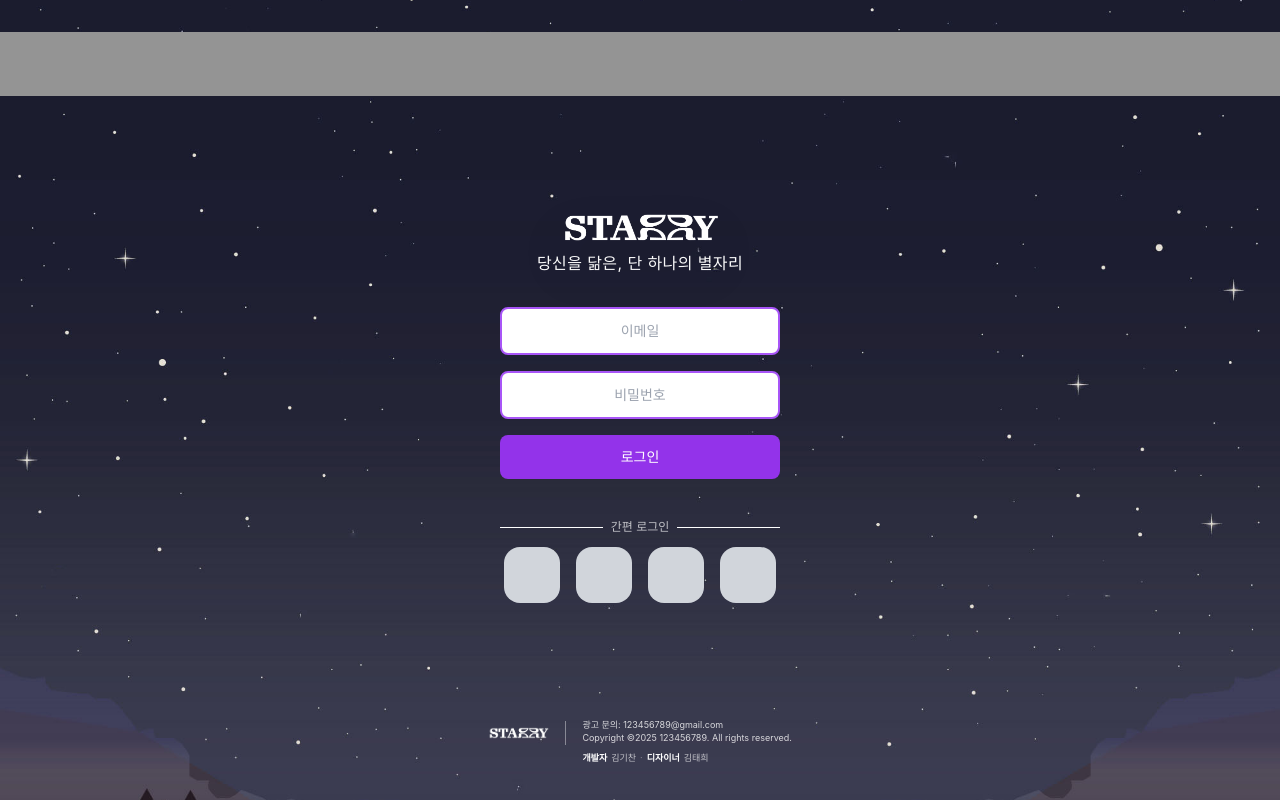
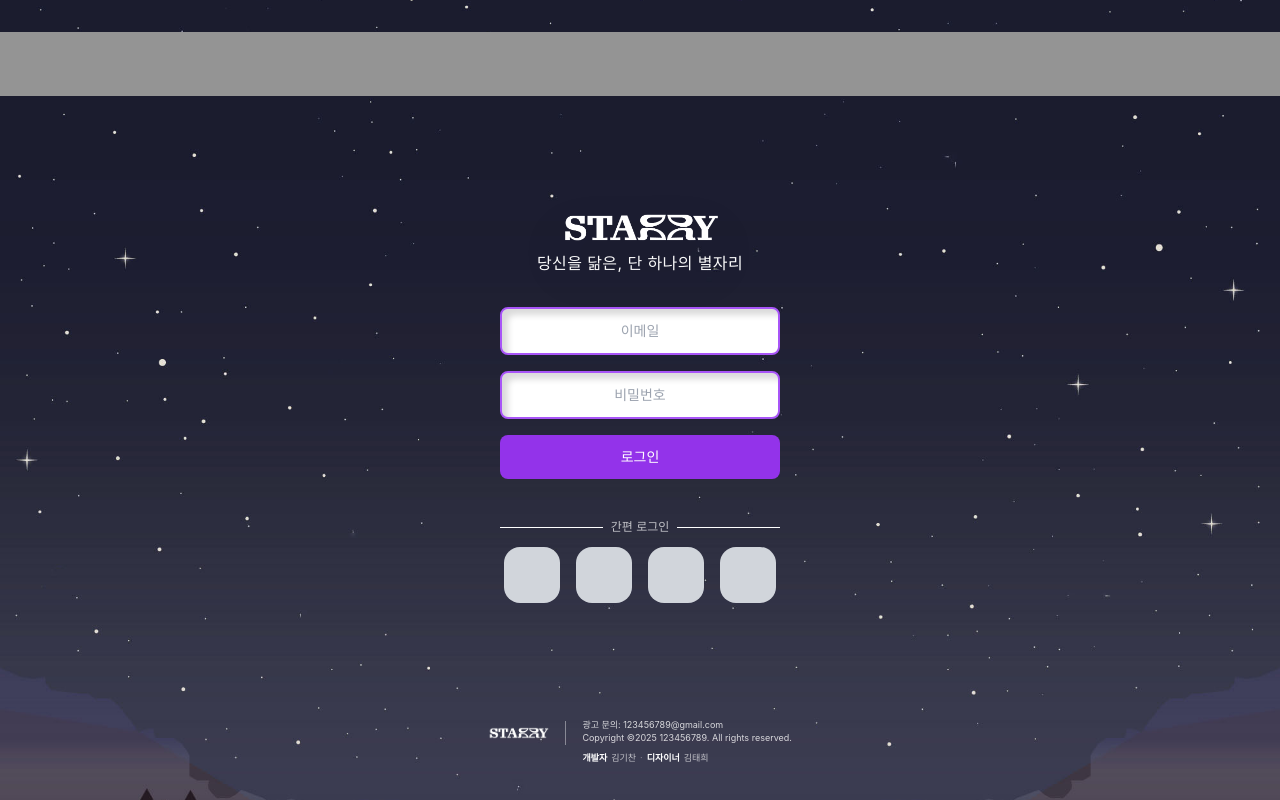
Before and after one commit to kimkichan1225/Starry, a React (Vite) app: page / in a window 1280 px wide. Built offline with nearby package versions, Linux system fonts and the light colour scheme.

Commit message:
login page5

```diff
--- a/src/pages/LoadingPage.jsx
+++ b/src/pages/LoadingPage.jsx
@@ -49,14 +49,14 @@ const LoadingPage = () => {
               <input
                 type="email"
                 placeholder="이메일"
-                className="w-full px-4 py-3 text-center text-sm rounded-lg bg-white text-gray-800 placeholder-gray-400 border-2 border-purple-500 focus:outline-none focus:ring-2 focus:ring-purple-600"
+                className="w-full px-4 py-3 text-center text-sm rounded-lg bg-white text-gray-800 placeholder-gray-400 border-2 border-purple-500 shadow-[inset_6px_6px_6px_rgba(0,0,0,0.15)] focus:outline-none focus:ring-2 focus:ring-purple-600"
               />
 
               {/* 비밀번호 입력 */}
               <input
                 type="password"
                 placeholder="비밀번호"
-                className="w-full px-4 py-3 text-center text-sm rounded-lg bg-white text-gray-800 placeholder-gray-400 border-2 border-purple-500 focus:outline-none focus:ring-2 focus:ring-purple-600"
+                className="w-full px-4 py-3 text-center text-sm rounded-lg bg-white text-gray-800 placeholder-gray-400 border-2 border-purple-500 shadow-[inset_6px_6px_6px_rgba(0,0,0,0.15)] focus:outline-none focus:ring-2 focus:ring-purple-600"
               />
 
               {/* 로그인 버튼 */}
```
